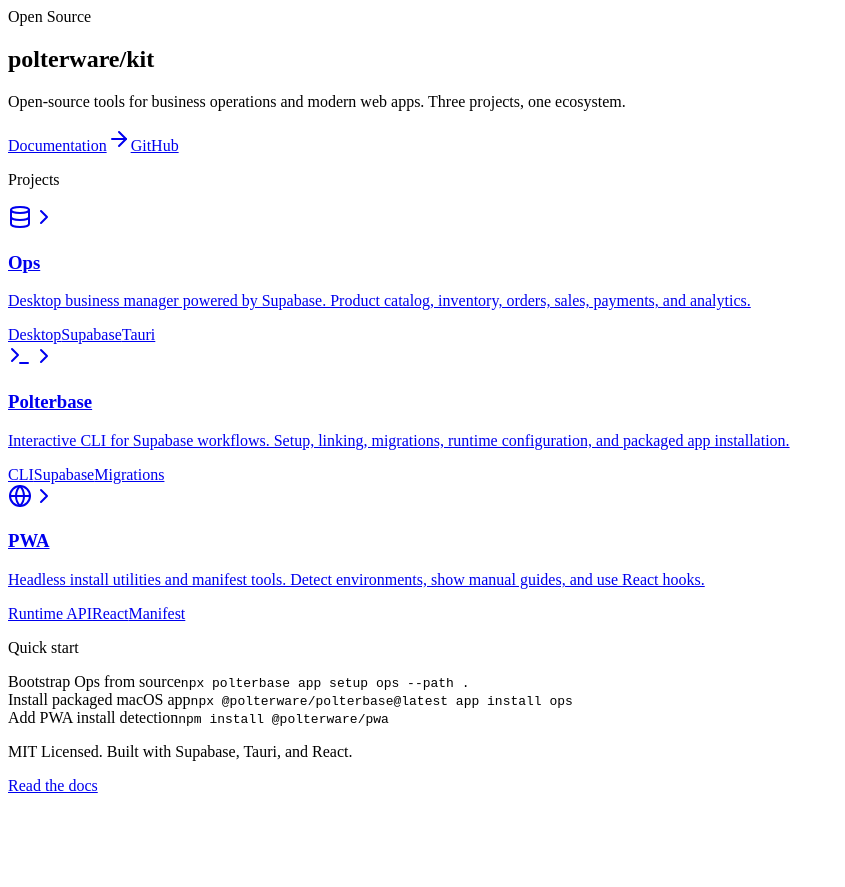
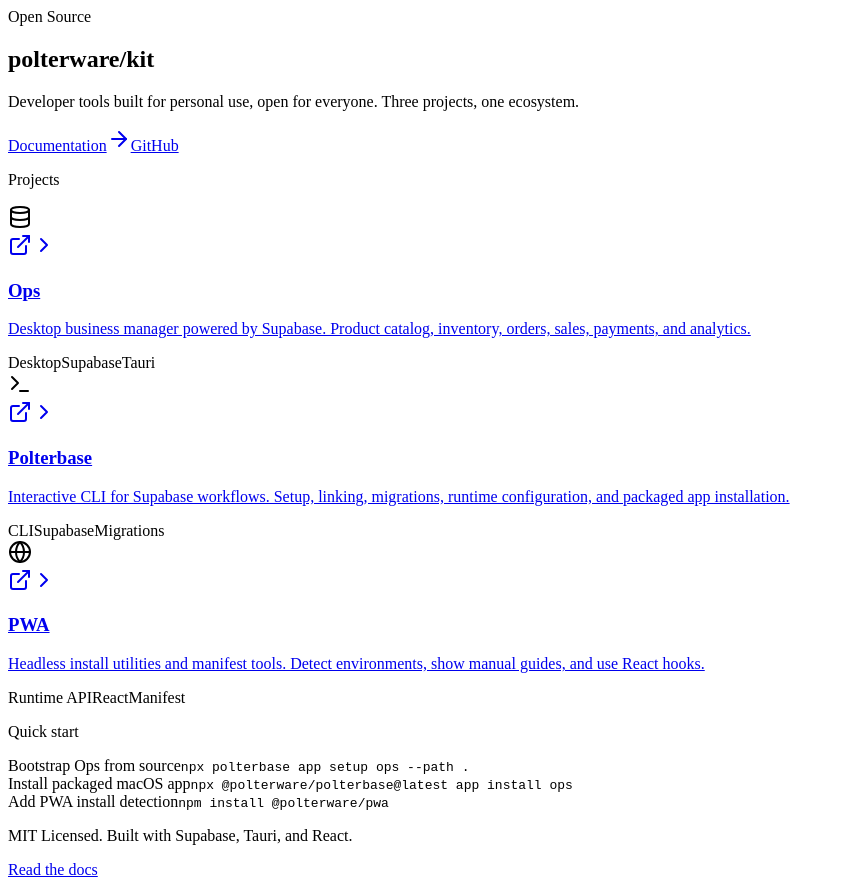
Before and after one commit to rckbrcls/kit-docs, a Next.js app: page / in a window 1280 px wide. Shown: the whole page, without its empty margins (0-845 px from the left). Before the commit the page ends 803 px from the top, so only its background shows below. Built offline with nearby package versions, Linux system fonts and the light colour scheme.

Commit message:
feat: Add GitHub links to project cards, simplify `meta.json` page entries, and remove the debug tree API route.

```diff
--- a/src/app/(home)/page.tsx
+++ b/src/app/(home)/page.tsx
@@ -1,5 +1,5 @@
 import Link from 'next/link';
-import { Terminal, Database, Globe, ArrowRight, ChevronRight } from 'lucide-react';
+import { Terminal, Database, Globe, ArrowRight, ChevronRight, ExternalLink } from 'lucide-react';
 
 const products = [
   {
@@ -7,6 +7,7 @@
     description:
       'Desktop business manager powered by Supabase. Product catalog, inventory, orders, sales, payments, and analytics.',
     href: '/docs/ops/getting-started',
+    github: 'https://github.com/polterware/ops',
     icon: Database,
     tags: ['Desktop', 'Supabase', 'Tauri'],
   },
@@ -15,6 +16,7 @@
     description:
       'Interactive CLI for Supabase workflows. Setup, linking, migrations, runtime configuration, and packaged app installation.',
     href: '/docs/polterbase/getting-started',
+    github: 'https://github.com/polterware/polterbase',
     icon: Terminal,
     tags: ['CLI', 'Supabase', 'Migrations'],
   },
@@ -23,6 +25,7 @@
     description:
       'Headless install utilities and manifest tools. Detect environments, show manual guides, and use React hooks.',
     href: '/docs/pwa/getting-started',
+    github: 'https://github.com/polterware/pwa',
     icon: Globe,
     tags: ['Runtime API', 'React', 'Manifest'],
   },
@@ -48,7 +51,6 @@
     <main className="flex flex-col flex-1">
       {/* Hero */}
       <section className="relative overflow-hidden border-b border-fd-border">
-        <div className="absolute inset-0 bg-[radial-gradient(ellipse_at_top,var(--color-fd-accent)_0%,transparent_60%)]" />
         <div className="relative mx-auto max-w-5xl px-6 pt-24 pb-20 sm:pt-32 sm:pb-28">
           <div className="flex flex-col items-start gap-6">
             <div className="inline-flex items-center gap-2 rounded-full border border-fd-border bg-fd-card/60 px-3 py-1 text-xs tracking-wide text-fd-muted-foreground backdrop-blur-sm">
@@ -56,25 +58,25 @@
               Open Source
             </div>
 
-            <h1 className="text-4xl sm:text-5xl lg:text-6xl font-bold tracking-tight text-fd-foreground leading-[1.1]">
+            <h1 className="text-4xl sm:text-5xl lg:text-6xl font-bold tracking-tight text-fd-foreground font-mono leading-[1.1]">
               <span className="text-fd-muted-foreground font-normal">polterware/</span>kit
             </h1>
 
             <p className="max-w-xl text-lg text-fd-muted-foreground leading-relaxed">
-              Open-source tools for business operations and modern web apps.
+              Developer tools built for personal use, open for everyone.
               Three projects, one ecosystem.
             </p>
 
             <div className="flex flex-wrap gap-3 pt-2">
               <Link
-                href="/docs/kit"
+                href="/docs/kit/introduction"
                 className="inline-flex items-center gap-2 rounded-lg bg-fd-primary px-5 py-2.5 text-sm font-medium text-fd-primary-foreground transition-opacity hover:opacity-90"
               >
                 Documentation
                 <ArrowRight className="size-4" />
               </Link>
               <Link
-                href="https://github.com/polterware/kit"
+                href="https://github.com/polterware"
                 className="inline-flex items-center gap-2 rounded-lg border border-fd-border bg-fd-card/60 px-5 py-2.5 text-sm font-medium text-fd-foreground backdrop-blur-sm transition-colors hover:bg-fd-accent"
               >
                 GitHub
@@ -92,24 +94,36 @@
 
         <div className="grid gap-4 sm:grid-cols-3">
           {products.map((product) => (
-            <Link
+            <div
               key={product.name}
-              href={product.href}
               className="group relative flex flex-col gap-4 rounded-xl border border-fd-border bg-fd-card/50 p-6 transition-colors hover:bg-fd-accent/40"
             >
               <div className="flex items-center justify-between">
                 <product.icon className="size-5 text-fd-muted-foreground" />
-                <ChevronRight className="size-4 text-fd-muted-foreground opacity-0 -translate-x-1 transition-all group-hover:opacity-100 group-hover:translate-x-0" />
+                <div className="flex items-center gap-2">
+                  <Link
+                    href={product.github}
+                    target="_blank"
+                    rel="noopener noreferrer"
+                    className="text-fd-muted-foreground hover:text-fd-foreground transition-colors"
+                    aria-label={`${product.name} on GitHub`}
+                  >
+                    <ExternalLink className="size-3.5" />
+                  </Link>
+                  <Link href={product.href}>
+                    <ChevronRight className="size-4 text-fd-muted-foreground opacity-0 -translate-x-1 transition-all group-hover:opacity-100 group-hover:translate-x-0" />
+                  </Link>
+                </div>
               </div>
 
-              <div className="flex flex-col gap-2">
+              <Link href={product.href} className="flex flex-col gap-2">
                 <h3 className="text-lg font-semibold text-fd-foreground">
                   {product.name}
                 </h3>
                 <p className="text-sm leading-relaxed text-fd-muted-foreground">
                   {product.description}
                 </p>
-              </div>
+              </Link>
 
               <div className="mt-auto flex flex-wrap gap-1.5 pt-2">
                 {product.tags.map((tag) => (
@@ -121,7 +135,7 @@
                   </span>
                 ))}
               </div>
-            </Link>
+            </div>
           ))}
         </div>
       </section>
@@ -158,7 +172,7 @@
             MIT Licensed. Built with Supabase, Tauri, and React.
           </p>
           <Link
-            href="/docs/kit"
+            href="/docs/kit/introduction"
             className="text-sm font-medium text-fd-foreground underline underline-offset-4 decoration-fd-muted-foreground/40 hover:decoration-fd-foreground transition-colors"
           >
             Read the docs
--- a/src/app/api/debug-tree/route.ts
+++ /dev/null
@@ -1,9 +0,0 @@
-import { source } from '@/lib/source';
-import { NextResponse } from 'next/server';
-
-export const dynamic = 'force-static';
-
-export function GET() {
-  const tree = source.getPageTree();
-  return NextResponse.json(tree, { status: 200 });
-}
--- a/src/app/docs/[[...slug]]/page.tsx
+++ b/src/app/docs/[[...slug]]/page.tsx
@@ -5,7 +5,6 @@
 import type { Metadata } from 'next';
 import { createRelativeLink } from 'fumadocs-ui/mdx';
 import { LLMCopyButton, ViewOptions } from '@/components/ai/page-actions';
-import { gitConfig } from '@/lib/layout.shared';
 
 export default async function Page(props: PageProps<'/docs/[[...slug]]'>) {
   const params = await props.params;
@@ -22,7 +21,6 @@
         <LLMCopyButton markdownUrl={`${page.url}.mdx`} />
         <ViewOptions
           markdownUrl={`${page.url}.mdx`}
-          githubUrl={`https://github.com/${gitConfig.user}/${gitConfig.repo}/blob/${gitConfig.branch}/content/docs/${page.path}`}
         />
       </div>
       <DocsBody>
--- a/src/components/ai/page-actions.tsx
+++ b/src/components/ai/page-actions.tsx
@@ -69,13 +69,15 @@
   /**
    * Source file URL on GitHub
    */
-  githubUrl: string;
+  githubUrl?: string;
 }) {
   const items = useMemo(() => {
     const pageUrl = typeof window !== 'undefined' ? window.location.href : 'loading';
     const q = `Read ${pageUrl}, I want to ask questions about it.`;
 
     return [
+      ...(githubUrl
+        ? [
             {
               title: 'Open in GitHub',
               href: githubUrl,
@@ -86,6 +88,8 @@
                 </svg>
               ),
             },
+          ]
+        : []),
       {
         title: 'View as Markdown',
         href: markdownUrl,
```
Also changed, not shown: src/lib/layout.shared.tsx (+2 -9 lines), 11 other files (tests, documents, lock files or other folders). Lines whose indentation alone changed are shown as unchanged.
